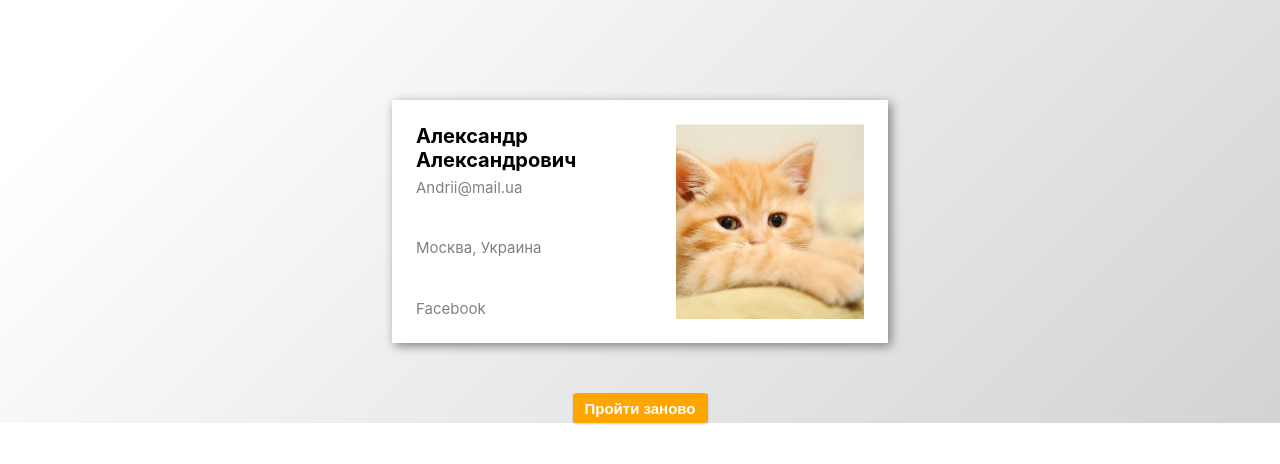
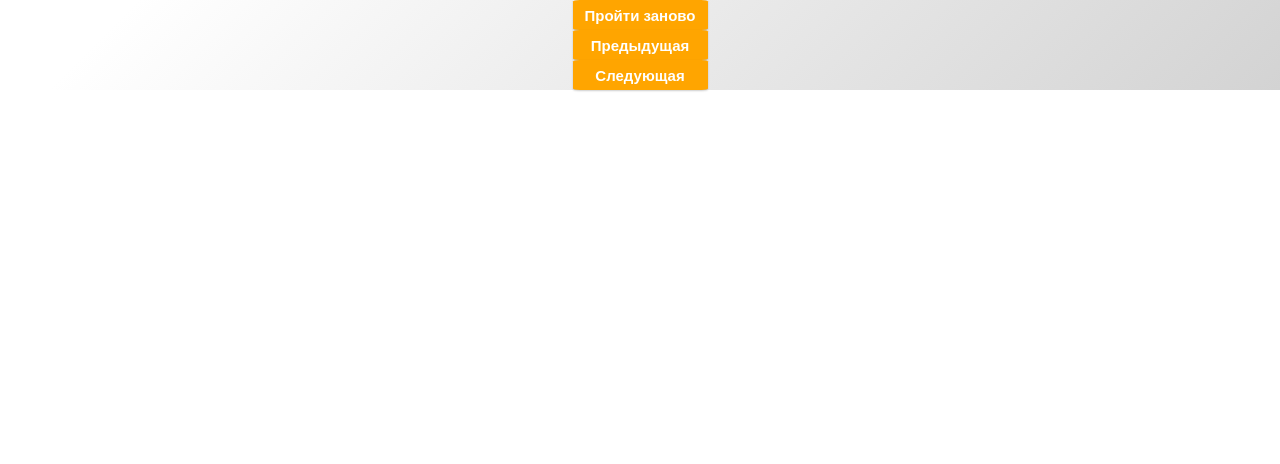
Before and after one commit to ASproduct1on/lun-task, a React (Create React App) app: page / in a window 1280 px wide. Shown: the top 464 px of the page. Built offline with nearby package versions, Linux system fonts and the light colour scheme.

Commit message:
hid all unnecessary

```diff
--- a/src/components/summary-screen/summary-screen.js
+++ b/src/components/summary-screen/summary-screen.js
@@ -1,4 +1,3 @@
-import React from "react";
 import "./summary-screen.css";
 import Button from "../button/button";
 import cat2 from "./assets/cat2.jpg";
@@ -6,8 +5,8 @@ import cat2 from "./assets/cat2.jpg";
 const SummaryScreen = () => {
   return (
     <div>
-      <div className="card d-flex">
-        <div className="card__date d-flex flex-dir-column">
+      {/* <div className="card">
+        <div className="card__date">
           <h2>Александр Александрович</h2>
           <p className="card__mail ">Andrii@mail.ua</p>
           <p className="card__location ">Москва, Украина</p>
@@ -16,10 +15,16 @@ const SummaryScreen = () => {
         <div className="card__picture">
           <img src={cat2} className="last-img" alt="gg wp" />
         </div>
-      </div>
-      <div className="d-flex jc-center">
-        <Button className="d-flex" disabled={false}>
+      </div> */}
+      <div className="card__button">
+        <Button className="Button--primary" icon="" disabled={false}>
           Пройти заново
+        </Button>
+        <Button className="" icon="arrow-left" disabled={false}>
+          Предыдущая
+        </Button>
+        <Button className="" icon="arrow-right" disabled={false}>
+          Следующая
         </Button>
       </div>
     </div>
```
